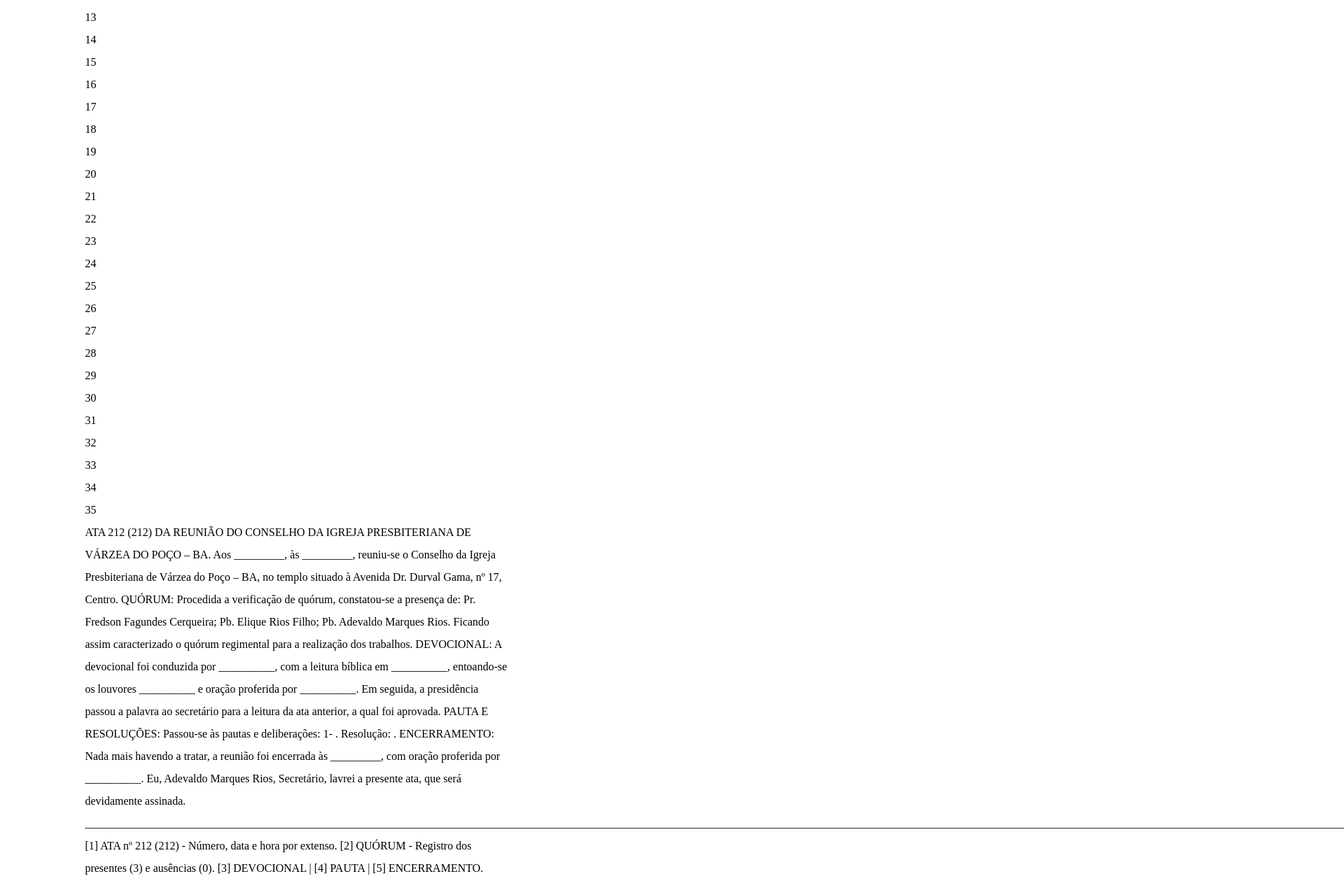
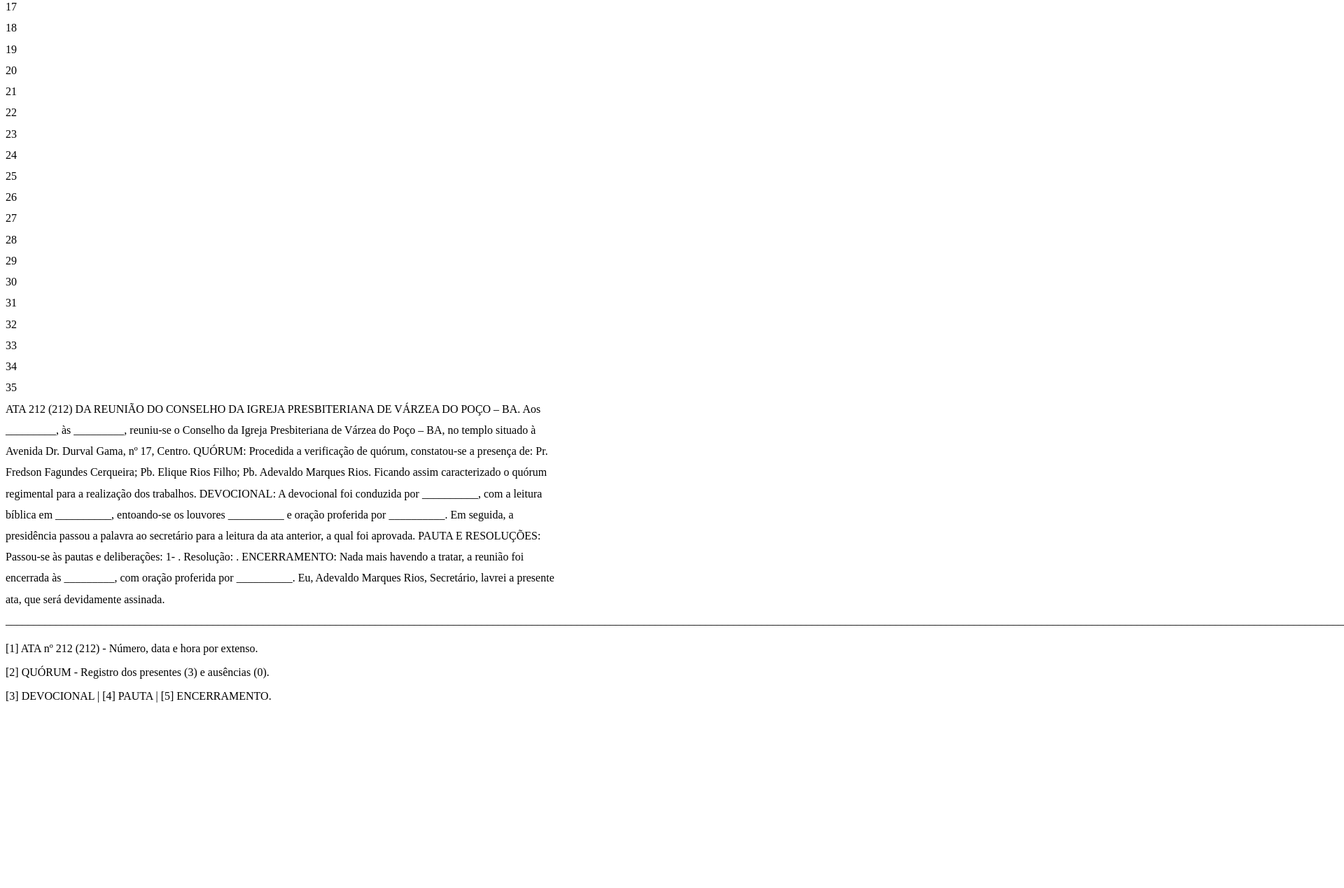
Before and after one commit to fredsonfagundesmairi-oss/IPVPCONSELHO, a Next.js app: page /secretaria/atas in a window 1280 px wide. Shown: the part 1271-2540 px from the top of the page at 70% size, 1920 px wide, since content can reach past the window. After the commit the page ends 2275 px from the top, so only its background shows below. Built offline with nearby package versions, Linux system fonts and the light colour scheme.

Commit message:
Update page.tsx

```diff
--- a/src/app/secretaria/atas/page.tsx
+++ b/src/app/secretaria/atas/page.tsx
@@ -107,7 +107,6 @@ export default function SecretariaDigital() {
     return `[1] ATA nº ${numeroParaExtenso(parseInt(numero))} (${numero}) - Número, data e hora por extenso.\n[2] QUÓRUM - Registro dos presentes (${presentes.length}) e ausências (${ausentes.length}).\n[3] DEVOCIONAL | [4] PAUTA | [5] ENCERRAMENTO.`;
   };
 
-  // Função para baixar o DOCX de forma compatível
   const baixarDocx = () => {
     const conteudo = `<div style="text-align: right; font-size: 12pt; font-weight: bold;">${pagina}</div><br><br>${gerarTextoPrincipal()}<br><br>${gerarRodape().replace(/\n/g, '<br>')}`;
     const html = `
@@ -134,42 +133,34 @@ export default function SecretariaDigital() {
 
       <style dangerouslySetInnerHTML={{__html: `
         @media print {
-          /* Esconde absolutamente TUDO que não seja o documento oficial */
+          /* Esconde absolutamente tudo na tela */
           body * { visibility: hidden !important; }
           #documento-oficial, #documento-oficial * { visibility: visible !important; }
 
-          /* Remove margens e fundos do site e da barra lateral */
-          html, body, main, aside, nav, header {
+          /* Reseta o fundo do site */
+          html, body {
+            background: white !important;
             margin: 0 !important;
             padding: 0 !important;
-            background: white !important;
-            width: 100% !important;
-            display: block !important;
           }
 
-          /* Posiciona o documento no topo absoluto da folha */
+          /* Coloca a folha no topo exato da impressora */
           #documento-oficial {
             position: absolute !important;
             left: 0 !important;
             top: 0 !important;
             width: 210mm !important;
+            height: 297mm !important;
             box-shadow: none !important;
+            margin: 0 !important;
           }
 
-          /* Configuração da Página A4 */
-          @page {
-            size: A4;
-            margin-top: 3cm;
-            margin-bottom: 2cm;
-            margin-left: 3cm;
-            margin-right: 2cm;
-          }
-
-          /* Garante que os números das linhas apareçam */
-          .line-num { visibility: visible !important; }
+          /* Tira as margens padrões da impressora, pois nós desenhamos elas no código */
+          @page { size: A4; margin: 0; }
         }
       `}} />
 
+      {/* PAINEL DE CONTROLE (Não aparece na impressão) */}
       <div className="max-w-5xl mx-auto p-4 no-print">
         <div className="bg-white p-6 rounded-xl shadow-md border border-slate-200 mb-6 text-black">
           <div className="flex justify-between items-center mb-6 border-b pb-4">
@@ -223,39 +214,46 @@ export default function SecretariaDigital() {
         </div>
       </div>
 
-      {/* ÁREA DO DOCUMENTO OFICIAL A4 */}
-      <div id="documento-oficial" className="bg-white mx-auto shadow-2xl relative" style={{ width: '210mm', minHeight: '297mm' }}>
+      {/* ÁREA DO DOCUMENTO OFICIAL A4 (O que vai pro papel) */}
+      <div id="documento-oficial" className="bg-white mx-auto shadow-2xl relative" style={{ width: '210mm', height: '297mm' }}>
 
-        {/* Número da Página no Cabeçalho (Somente o número agora) */}
-        <div className="absolute top-[1cm] right-[2cm] font-sans text-[12pt] font-bold">
+        {/* Cabeçalho: Número da Página isolado (Tamanho 12, topo direito) */}
+        <div className="absolute top-[1.5cm] right-[2cm] font-sans text-[12pt] font-bold">
           {pagina}
         </div>
 
-        {/* Corpo do Texto e Linhas */}
-        <div className="relative font-serif text-[13pt] text-black text-justify" style={{ lineHeight: '32px', padding: '3cm 2cm 2cm 3cm' }}>
+        {/* Coluna Lateral Esquerda: Numeração das Linhas */}
+        <div className="absolute left-[0.5cm] top-[3cm] bottom-[5cm] w-[2cm] text-right pr-2 text-black font-bold font-sans opacity-80" style={{ lineHeight: '8mm' }}>
+          {Array.from({ length: 35 }).map((_, i) => (
+            <div key={i}>{i + 1}</div>
+          ))}
+        </div>
 
-          {/* Numeração de Linhas na Margem Esquerda */}
-          <div className="absolute left-0 top-[3cm] bottom-[2cm] w-[3cm] text-right pr-4 text-black font-bold opacity-80 z-0">
-            {Array.from({ length: 35 }).map((_, i) => (
-              <div key={i} className="line-num" style={{ height: '32px', lineHeight: '32px' }}>{i + 1}</div>
-            ))}
-          </div>
+        {/* Corpo Principal (Texto + Linhas Contínuas de Preenchimento) */}
+        {/* Usamos overflow-hidden para que as linhas não desçam além da área limite */}
+        <div className="absolute left-[3cm] right-[2cm] top-[3cm] bottom-[5cm] overflow-hidden text-justify font-serif text-[13pt] text-black" style={{ lineHeight: '8mm' }}>
 
-          {/* O Texto da Ata */}
-          <div className="relative z-10 whitespace-pre-wrap">
+          <span className="whitespace-pre-wrap">
             {gerarTextoPrincipal()}
+          </span>
 
-            {/* Linhas Contínuas (Somente após o texto) */}
-            <span className="text-slate-300 opacity-50">
-              {Array.from({ length: 400 }).map(() => '_').join('')}
-            </span>
-          </div>
+          {/* O segredo da Linha Contínua Mágica:
+              Ela é anexada imediatamente APÓS o texto. Como usamos letter-spacing negativo,
+              os underscores (underline) formam uma linha sólida preta que flui até encher a página,
+              mas NUNCA ficam atrás do texto. */}
+          <span className="tracking-tighter">
+            {''.padEnd(3000, '_')}
+          </span>
 
-          {/* Rodapé (Tamanho 11, Espaçamento 1.0) */}
-          <div className="mt-8 text-[11pt] leading-[1.0] italic whitespace-pre-wrap">
-            {gerarRodape()}
-          </div>
         </div>
+
+        {/* Rodapé Fixo (Tamanho 11, Espaçamento Simples, preso na margem inferior) */}
+        <div className="absolute left-[3cm] right-[2cm] bottom-[2cm] text-[11pt] leading-[1.0] italic text-justify text-black font-serif">
+          {gerarRodape().split('\n').map((linha, index) => (
+            <p key={index} className="m-0 p-0">{linha}</p>
+          ))}
+        </div>
+
       </div>
     </div>
   );
```
